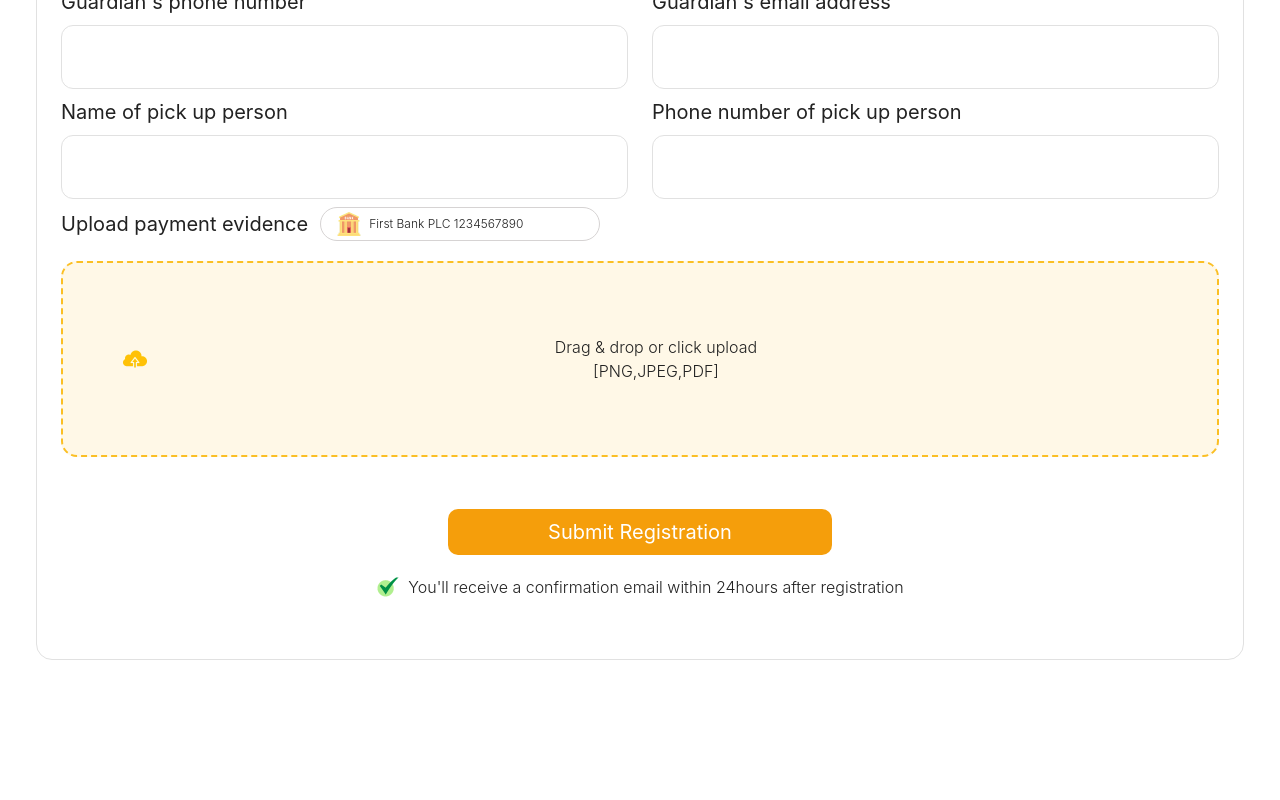
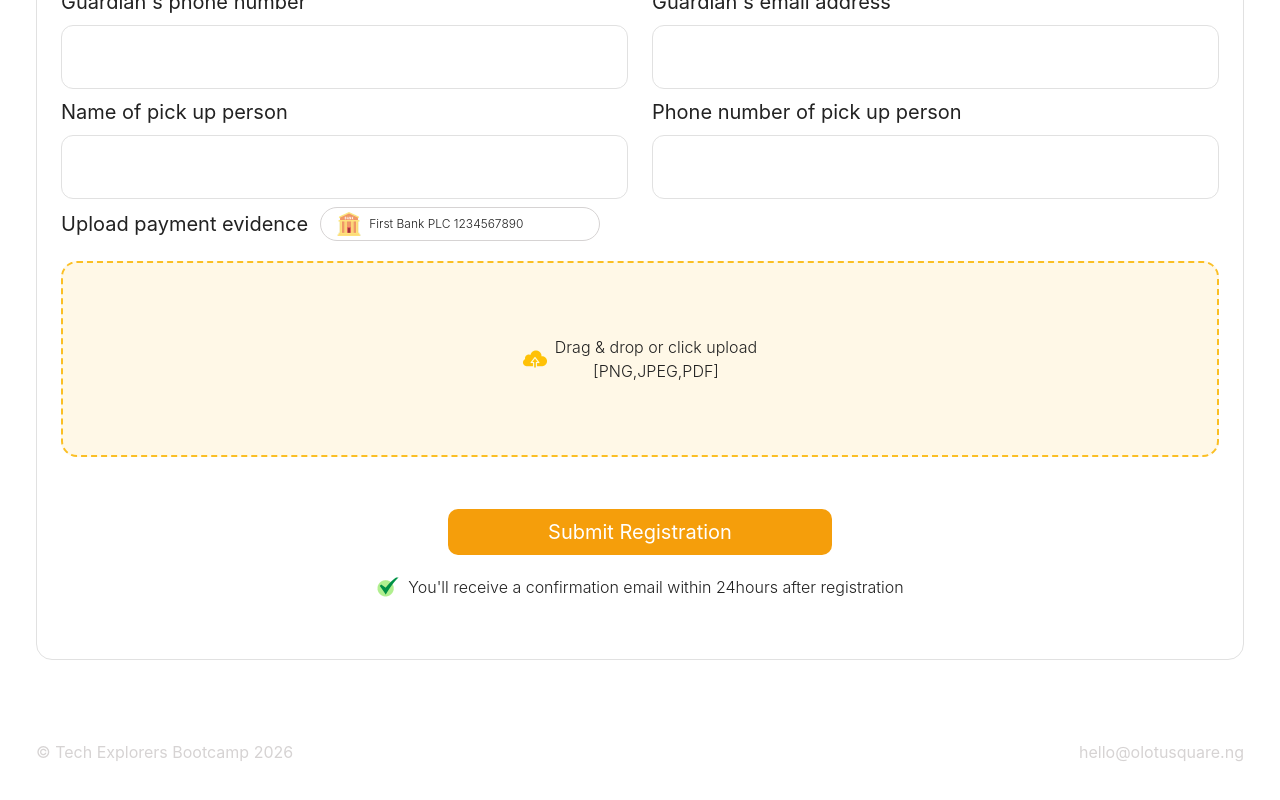
Before and after one commit to clementugomaliki-cpu/tech-explorer, a React (Vite) app: page / in a window 1280 px wide. Shown: the part 846-1646 px from the top of the page. Before the commit the page ends 1542 px from the top, so only its background shows below. Built offline with nearby package versions, Linux system fonts and the light colour scheme.

Commit message:
Modal done

```diff
--- a/src/Form.jsx
+++ b/src/Form.jsx
@@ -1,5 +1,5 @@
 import React from "react";
-import { useRef } from "react";
+import { useRef, useState } from "react";
 import bank from "./images/bank.png";
 import cloud from "./images/cloud.png";
 import mark from "./images/mark.png";
@@ -7,9 +7,15 @@ import mark from "./images/mark.png";
 export default function Form() {
   const input = "border border-[#E1E1E1] rounded-xl w-full px-3 py-4 ";
   const fileInput = useRef(null);
+  const [modal, setModal] = useState(false);
 
   const handleClick = () => {
     fileInput.current.click();
+  };
+
+  const handleSubmit = (e) => {
+    e.preventDefault();
+    setModal(!modal);
   };
 
   return (
@@ -97,10 +103,12 @@ export default function Form() {
             onClick={handleClick}
             className="cursor-pointer flex justify-center items-center mt-2 mb-10  border-[#FBBF24] border-2 border-dashed rounded-2xl py-18 px-15 bg-[#FFF8E7] md:col-span-2 "
           >
-            <div className="flex items-center gap-2 w-full ">
+            <div className="flex items-center gap-2 w-full md:justify-center ">
               <img src={cloud} alt="cloud" className=" size-6" />
-              <div className="text-center w-full font-inter font-light text-base text-[#222222] ">
-                <p>Drag & drop or click upload </p>
+              <div className="text-center  font-inter font-light text-base text-[#222222] ">
+                <p className="whitespace-nowrap">
+                  Drag & drop or click upload{" "}
+                </p>
                 <p>[PNG,JPEG,PDF]</p>
               </div>
 
@@ -113,7 +121,11 @@ export default function Form() {
             </div>
           </div>
           <div className="  flex items-center justify-center  mb-2  w-full  py-3 md:col-span-2 ">
-            <button className=" bg-[#F59E0B] font-inter w-full  rounded-[10px] font-normal text-[20px] px-6 py-2  text-[#FFFFFF] max-w-sm">
+            <button
+              onClick={handleSubmit}
+              type="submit"
+              className=" bg-[#F59E0B] cursor-pointer font-inter w-full  rounded-[10px] font-normal text-[20px] px-6 py-2  text-[#FFFFFF] max-w-sm"
+            >
               Submit Registration
             </button>
           </div>
@@ -127,6 +139,35 @@ export default function Form() {
             </div>
           </div>
         </div>
+        <div className=" flex items-center flex-col gap-3 md:flex-row md:justify-between md:w-full mt-20 text-[#D6D3D3] font-inter font-normal text-base">
+          <p>&copy; Tech Explorers Bootcamp 2026</p>
+          <p>hello@olotusquare.ng</p>
+        </div>
+        {modal && (
+          <div className="bg-black/50 z-1000 fixed inset-0 flex items-center justify-center h-screen ">
+            <div className="bg-[#FFFFFF] px-20 py-15 rounded-2xl max-sm:px-8 max-sm:py-10 max-sm:mx-4 max-sm:w-full max-sm:max-w-sm">
+              <div className="flex flex-col items-center justify-center">
+                <img src={mark} alt="mark" className="size-30.25" />
+                <div className="font-inter font-light text-[20px]">
+                  <p>Thank you for registration!</p>
+                </div>
+                <div className="mt-5 font-inter font-light text-base">
+                  <p className="whitespace-nowrap">
+                    You will receive a confirmation mail within 24 hours
+                  </p>
+                </div>
+                <div className="w-full flex items-center justify-center mt-8">
+                  <button
+                    onClick={() => setModal(false)}
+                    className=" bg-[#F59E0B] w-64 cursor-pointer font-inter text-[#FFFFFF]  rounded-xl font-normal text-[20px] py-2"
+                  >
+                    Return
+                  </button>
+                </div>
+              </div>
+            </div>
+          </div>
+        )}
       </form>
     </div>
   );
```
